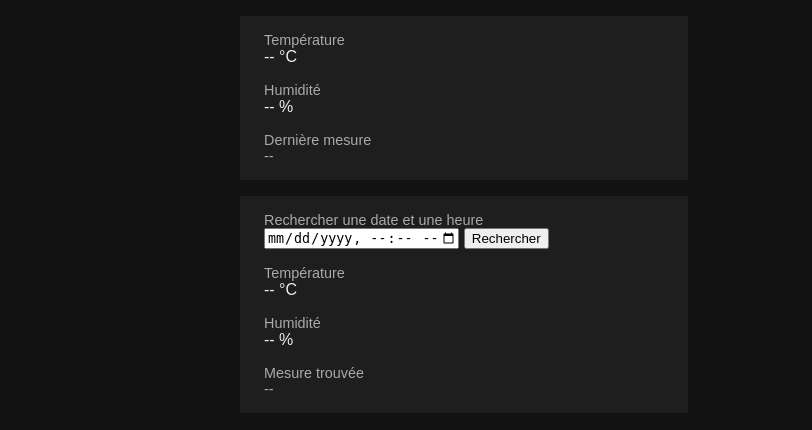
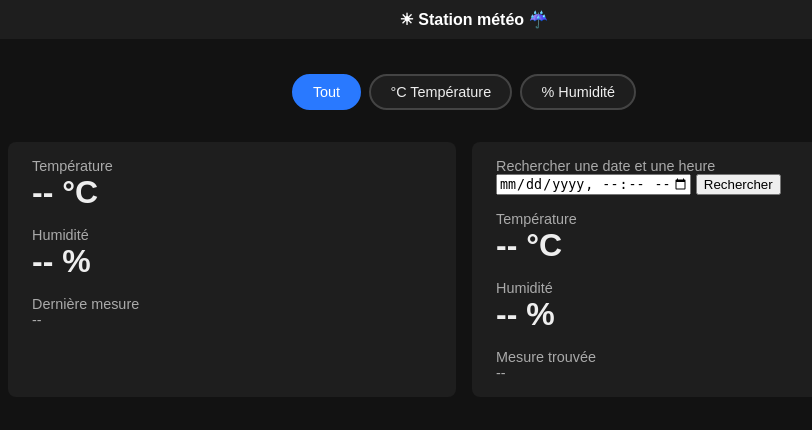
Before and after one commit to Mattoss2/ISS-WEATHER-REPORT, a PHP site: page / in a window 1280 px wide. Shown: the top 430 px of the page, without its empty margins (176-988 px from the left). Run offline with PHP 8.4, Linux system fonts and the light colour scheme; data that the repository does not hold is empty.

Commit message:
update de l'ui et ajout de boutons/filtres

```diff
--- a/index.php
+++ b/index.php
@@ -3,24 +3,119 @@
 <head>
     <meta charset="UTF-8">
     <title>Station météo</title>
+
     <style>
-        body { font-family: sans-serif; background: #121212; color: #eee; }
-        .card { padding: 1rem 1.5rem; margin: 1rem auto; max-width: 400px; background: #1e1e1e; borde>
-        .value { font-size: 2rem; font-weight: bold; }
-        .label { font-size: 0.9rem; color: #aaa; }
+        body {
+            font-family: sans-serif;
+            background: #121212;
+            color: #eee;
+            padding-top: 50px;
+        }
+
+        /*  Bandeau */
+        .banner {
+            position: fixed;
+            top: 0;
+            left: 0;
+            width: 100%;
+            background: #1e1e1e;
+            color: #fff;
+            text-align: center;
+            padding: 10px;
+            font-weight: bold;
+            z-index: 1000;
+        }
+
+        /* Boutons filtres */
+        .filters {
+            display: flex;
+            gap: 0.5rem;
+            justify-content: center;
+            padding: 1rem;
+        }
+
+        .filter-btn {
+            padding: 0.5rem 1.2rem;
+            border: 2px solid #444;
+            border-radius: 20px;
+            background: #1e1e1e;
+            color: #eee;
+            cursor: pointer;
+            font-size: 0.9rem;
+            transition: all 0.2s;
+        }
+
+        .filter-btn:hover {
+            border-color: #888;
+        }
+
+        .filter-btn.active {
+            background: #2979ff;
+            border-color: #2979ff;
+            color: #fff;
+        }
+
+        /* Cards en ligne */
+        .cards-container {
+            display: flex;
+            flex-wrap: wrap;
+            gap: 1rem;
+            padding: 1rem;
+            justify-content: center;
+        }
+
+        .card {
+            padding: 1rem 1.5rem;
+            background: #1e1e1e;
+            border-radius: 8px;
+            flex: 1 1 300px;
+            max-width: 400px;
+        }
+
+        .value {
+            font-size: 2rem;
+            font-weight: bold;
+        }
+
+        .label {
+            font-size: 0.9rem;
+            color: #aaa;
+        }
     </style>
 </head>
+
 <body>
 
+    <!--Bandeau -->
+    <div class="banner">
+        ☀ Station météo ☔
+    </div>
+
+    <!-- Boutons filtres -->
+    <div class="filters">
+        <button class="filter-btn active" data-filter="both">Tout</button>
+        <button class="filter-btn" data-filter="temp">°C Température</button>
+        <button class="filter-btn" data-filter="hum">% Humidité</button>
+    </div>
+
+    <!-- Cards -->
+    <div class="cards-container">
+
         <div class="card">
+            <div class="temp-block">
                 <div class="label">Température</div>
                 <div id="temp-value" class="value">-- °C</div>
+            </div>
 
-    <div class="label" style="margin-top:1rem;">Humidité</div>
+            <div class="hum-block" style="margin-top:1rem;">
+                <div class="label">Humidité</div>
                 <div id="hum-value" class="value">-- %</div>
+            </div>
 
-    <div class="label" style="margin-top:1rem;">Dernière mesure</div>
+            <div style="margin-top:1rem;">
+                <div class="label">Dernière mesure</div>
                 <div id="timestamp" class="label">--</div>
+            </div>
         </div>
 
         <div class="card">
@@ -28,19 +123,28 @@
             <input type="datetime-local" id="search-datetime">
             <button id="search-btn">Rechercher</button>
 
-    <div class="label" style="margin-top:1rem;">Température</div>
+            <div class="temp-block" style="margin-top:1rem;">
+                <div class="label">Température</div>
                 <div id="search-temp" class="value">-- °C</div>
+            </div>
 
-    <div class="label" style="margin-top:1rem;">Humidité</div>
+            <div class="hum-block" style="margin-top:1rem;">
+                <div class="label">Humidité</div>
                 <div id="search-hum" class="value">-- %</div>
+            </div>
 
-    <div class="label" style="margin-top:1rem;">Mesure trouvée</div>
+            <div style="margin-top:1rem;">
+                <div class="label">Mesure trouvée</div>
                 <div id="search-time" class="label">--</div>
             </div>
+        </div>
 
+    </div>
+
+    <!-- Script : dernière mesure -->
     <script>
         const tempEl = document.getElementById('temp-value');
-const humEl  = document.getElementById('hum-value');
+        const humEl = document.getElementById('hum-value');
         const timeEl = document.getElementById('timestamp');
 
         async function fetchLatest() {
@@ -66,6 +170,7 @@ fetchLatest();
         setInterval(fetchLatest, 5000);
     </script>
 
+    <!-- Script : limite max datetime -->
     <script>
         const datetimeInput = document.getElementById('search-datetime');
 
@@ -83,6 +188,7 @@ function getCurrentLocalDateTime() {
         datetimeInput.max = getCurrentLocalDateTime();
     </script>
 
+    <!-- Script : recherche par date -->
     <script>
         const searchBtn = document.getElementById('search-btn');
         const searchTemp = document.getElementById('search-temp');
@@ -121,5 +227,27 @@ searchBtn.addEventListener('click', async () => {
         });
     </script>
 
+    <!-- Script : filtres -->
+    <script>
+        const filterBtns = document.querySelectorAll('.filter-btn');
+
+        filterBtns.forEach(btn => {
+            btn.addEventListener('click', () => {
+                filterBtns.forEach(b => b.classList.remove('active'));
+                btn.classList.add('active');
+
+                const filter = btn.dataset.filter;
+
+                document.querySelectorAll('.temp-block').forEach(el => {
+                    el.style.display = (filter === 'hum') ? 'none' : 'block';
+                });
+
+                document.querySelectorAll('.hum-block').forEach(el => {
+                    el.style.display = (filter === 'temp') ? 'none' : 'block';
+                });
+            });
+        });
+    </script>
+
 </body>
 </html>
```
Lines whose indentation alone changed are shown as unchanged.
